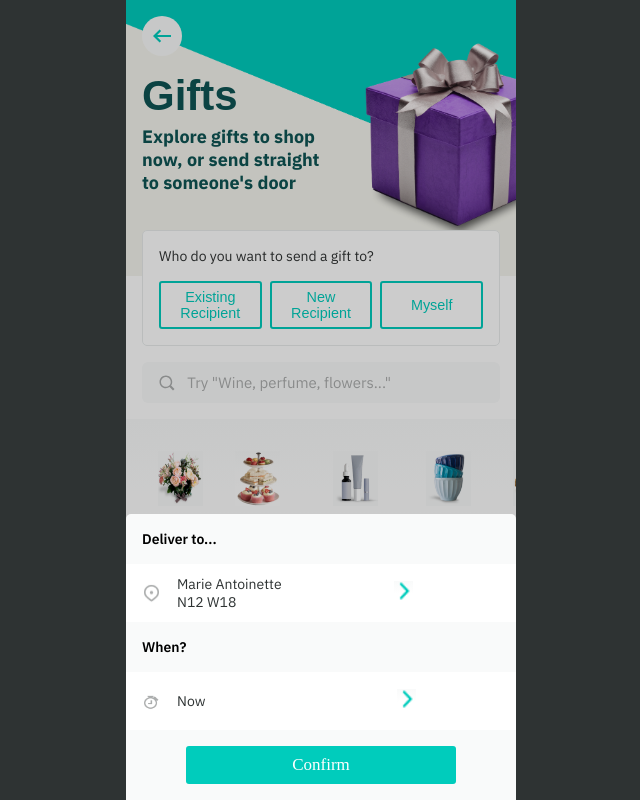
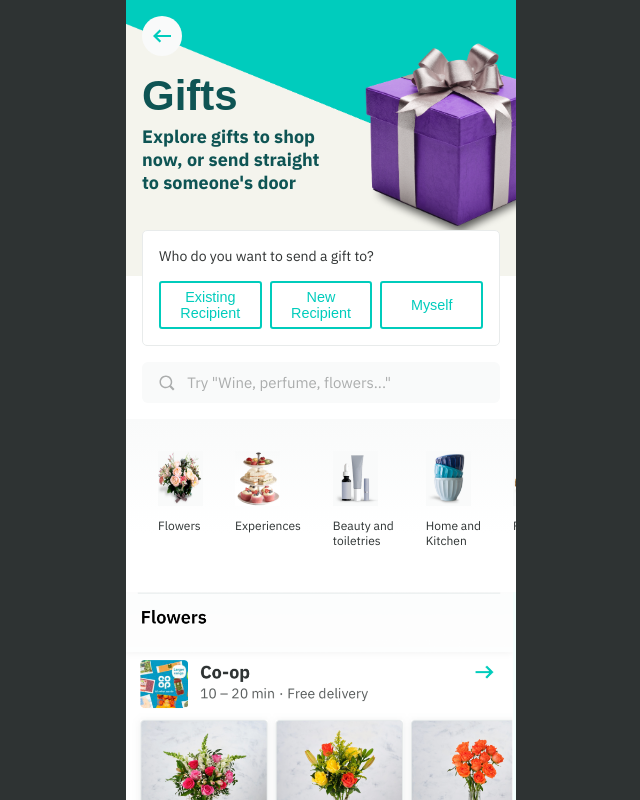
Before and after one commit to kabirseth4/deliveroo-tastemakers, a React (Create React App) app: page / in a window 1280 px wide. Shown: the top 800 px of the page, without its empty margins (319-959 px from the left). Built offline with nearby package versions, Linux system fonts and the light colour scheme; a web font is replaced by a local one.

Commit message:
demo product

```diff
--- a/src/App.jsx
+++ b/src/App.jsx
@@ -12,6 +12,7 @@ import Featured from "./components/Featured/Featured";
 function App() {
   const [recipient, setRecipient] = useState(null);
   const [recipientType, setRecipientType] = useState(null);
+  const [showDraw, setShowDraw] = useState(false);
 
   return (
     <BrowserRouter>
@@ -26,11 +27,16 @@ function App() {
                 setRecipient={setRecipient}
                 recipientType={recipientType}
                 setRecipientType={setRecipientType}
+                setShowDraw={setShowDraw}
+
+
               />
               <Search />
               <GiftOptions />
-              <ExistingRecipient setRecipientType={setRecipientType} />
               <Featured />
+              {showDraw && (
+                <ExistingRecipient setRecipientType={setRecipientType} setRecipient={setRecipient} setShowDraw={setShowDraw}/>
+              )}
             </div>
           }
         />
--- a/src/components/ExistingRecipient/ExistingRecipient.jsx
+++ b/src/components/ExistingRecipient/ExistingRecipient.jsx
@@ -3,10 +3,13 @@ import locationIcon from "../../assets/icons/location.png";
 import arrow from "../../assets/icons/ep_arrow-up-bold.png";
 import clock from "../../assets/icons/Screenshot 2024-01-26 at 12.01.43.png";
 
-const ExistingRecipient = ({setRecipientType}) => {
+const ExistingRecipient = ({setRecipientType,setRecipient, setShowDraw}) => {
 
   const handleOnClick = () => {
+
+    setRecipient("Marie Antoinette")
    setRecipientType("Existing")
+   setShowDraw(false)
   }
   return (
     <section className="existing-recipient">
--- a/src/components/ExistingRecipient/ExistingRecipient.scss
+++ b/src/components/ExistingRecipient/ExistingRecipient.scss
@@ -37,14 +37,13 @@
   }
 
   &__person {
-    margin-right: 7rem;
+    margin-right: 11rem;
   }
   &__date {
-    margin-right: 12rem;
+    margin-right: 16rem;
   }
   &__name {
     color: #2e3333;
-    text-align: center;
     font-family: "IBM Plex Sans";
     font-size: 0.875rem;
     font-style: normal;
@@ -75,7 +74,7 @@
   }
 
   &__comfirm {
-    width: 16.875rem;
+    width: 19.875rem;
     height: 2.375rem;
     border: #00ccbc;
     border-radius: 0.1875rem;
--- a/src/components/Recipient/Recipient.jsx
+++ b/src/components/Recipient/Recipient.jsx
@@ -7,6 +7,7 @@ const Recipient = ({
   setRecipient,
   recipientType,
   setRecipientType,
+  setShowDraw,
 }) => {
   const navigate = useNavigate();
 
@@ -21,8 +22,7 @@ const Recipient = ({
             recipientType === "Existing" ? " recipient__button--active" : ""
           }`}
           onClick={() => {
-            setRecipient("Marie Antoinette");
-            setRecipientType("Existing");
+            setShowDraw(true)
           }}
         >
           Existing Recipient
```
Also changed, not shown: src/components/GiftOptions/GiftOptions.scss (line endings or trailing spaces).
